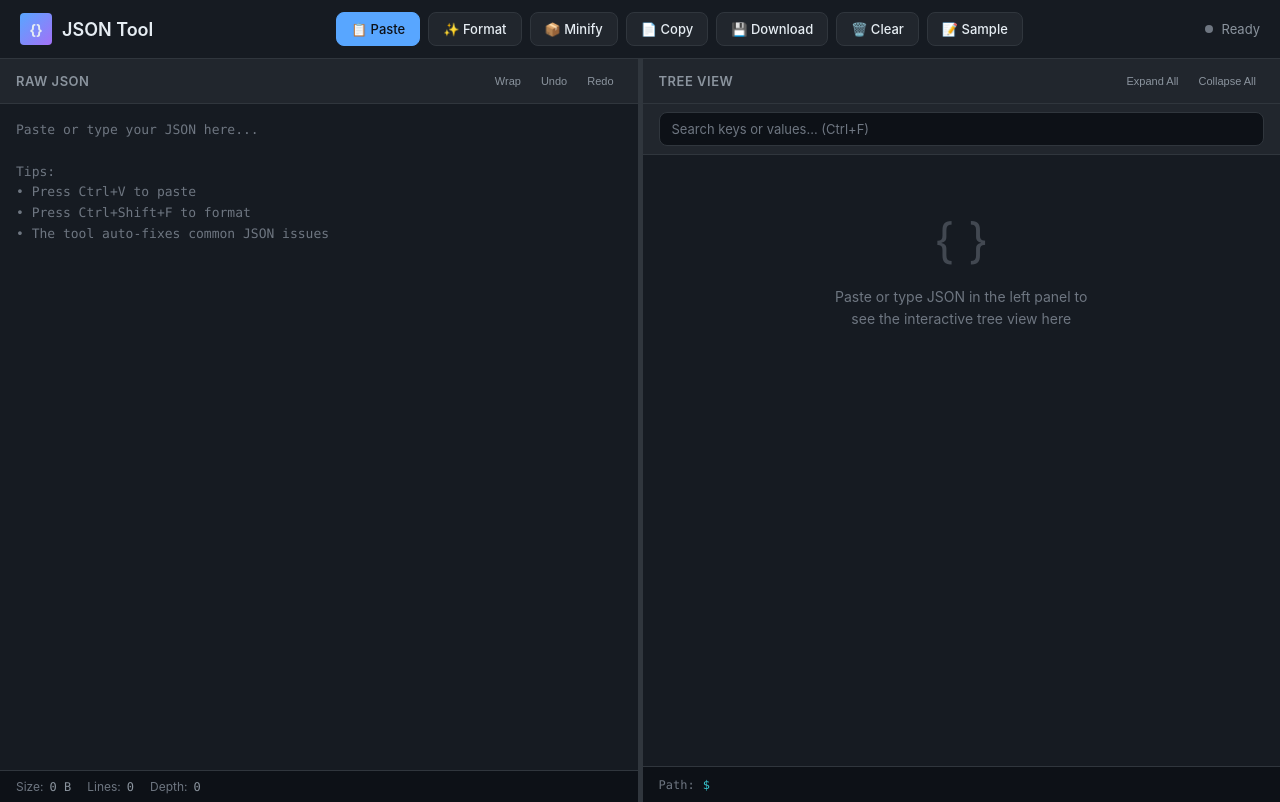
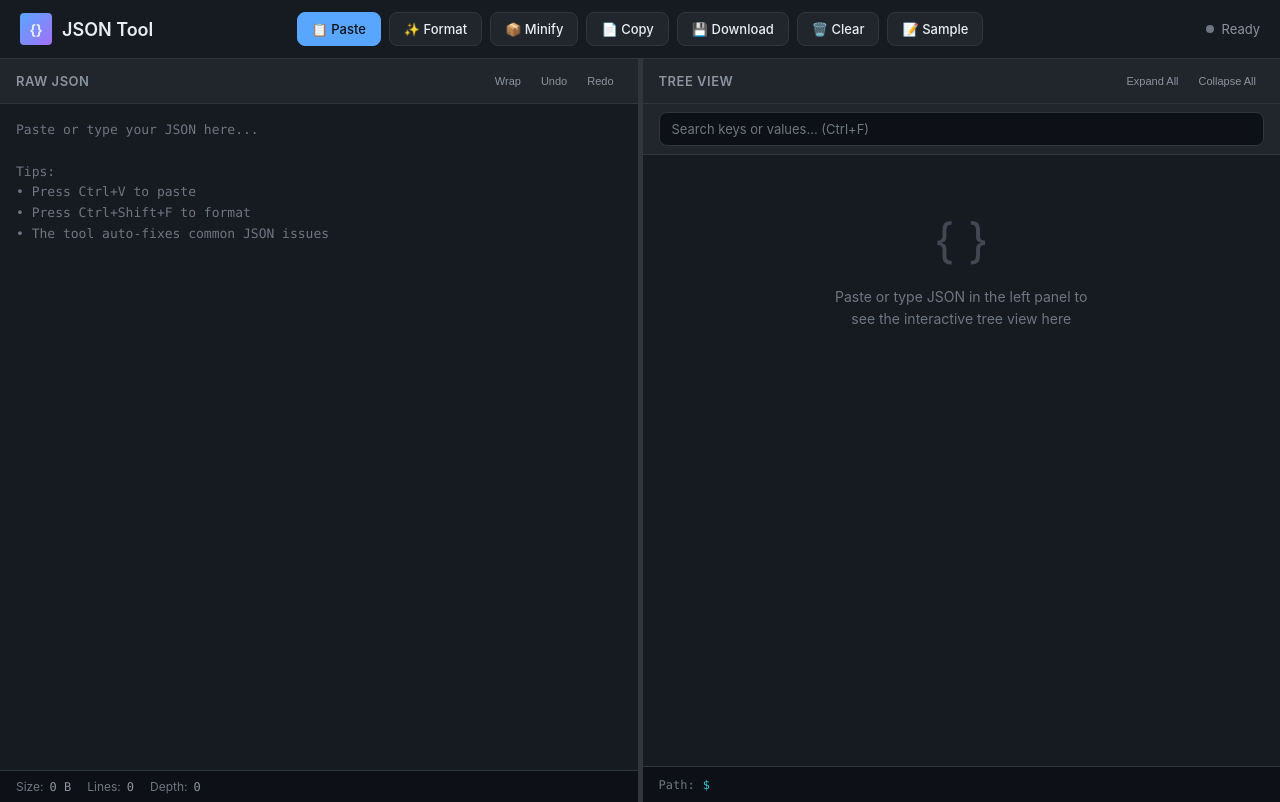
Before and after one commit to tcboni/json-tool, a plain HTML site: page index.html in a window 1280 px wide. Drawn offline with Linux system fonts and the light colour scheme.

Commit message:
Add readme

```diff
--- a/index.html
+++ b/index.html
@@ -65,6 +65,8 @@
             font-size: 18px;
             font-weight: 600;
             color: var(--text-primary);
+            flex: 1;
+            min-width: 0;
         }
 
         .logo-icon {
@@ -143,9 +145,12 @@
         .status {
             display: flex;
             align-items: center;
+            justify-content: flex-end;
             gap: 8px;
             font-size: 13px;
             color: var(--text-secondary);
+            flex: 1;
+            min-width: 0;
         }
 
         .status-dot {
```
Also changed, not shown: 1 other file.
